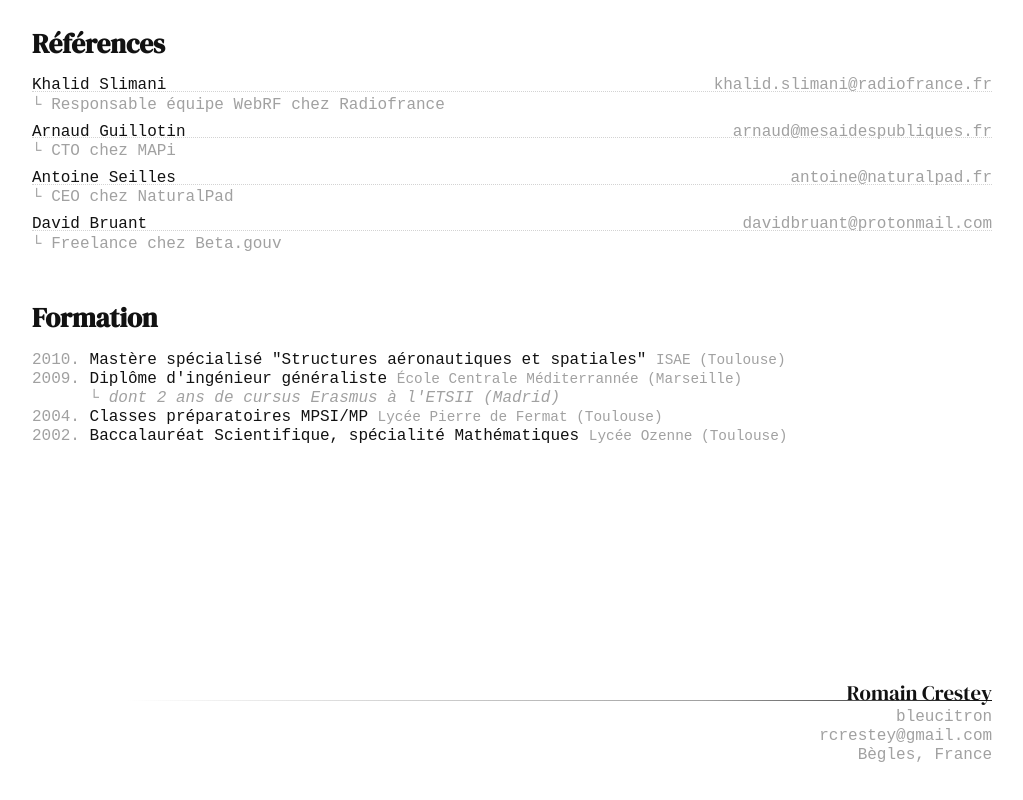
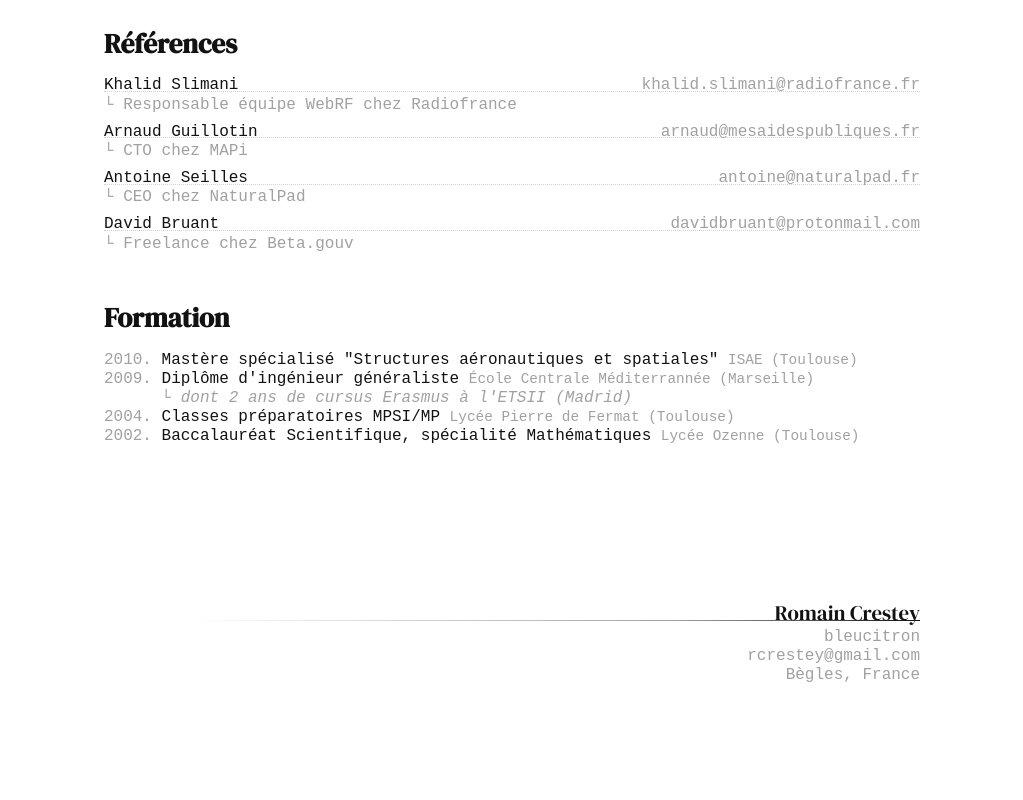
Before and after one commit to bleucitron/resume, a SvelteKit app: page / in a window 1280 px wide. Shown: the part 1540-2340 px from the top of the page, without its empty margins (128-1151 px from the left). After the commit the page ends 2289 px from the top, so only its background shows below. Built offline with nearby package versions, Linux system fonts and the light colour scheme; a web font is replaced by a local one.

Commit message:
minor width and margin adjustments

```diff
--- a/src/lib/assets/index.css
+++ b/src/lib/assets/index.css
@@ -38,7 +38,7 @@ html {
 }
 
 body {
-	max-width: 120ch;
+	max-width: 105ch;
 	margin: auto;
 	padding: 4rem 10ch;
 	color: var(--black);
--- a/src/routes/+page.svelte
+++ b/src/routes/+page.svelte
@@ -160,7 +160,7 @@
 	}
 
 	footer {
-		margin-top: 15rem;
+		margin-top: 10rem;
 		color: var(--grey);
 
 		@media print {
@@ -168,8 +168,6 @@
 		}
 
 		&.short {
-			margin-top: 5rem;
-
 			@media print {
 				margin-top: 2.3rem;
 			}
```
